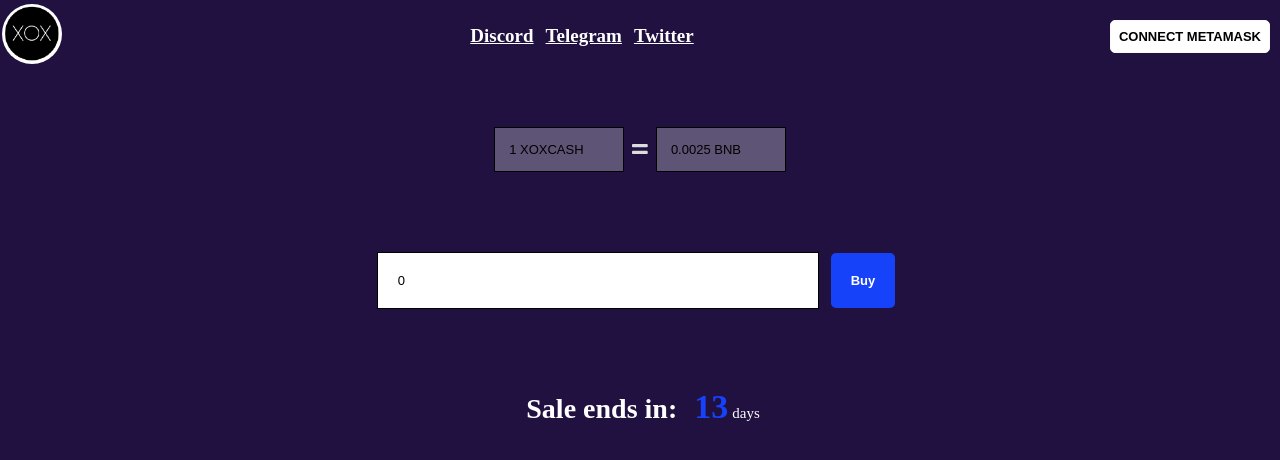
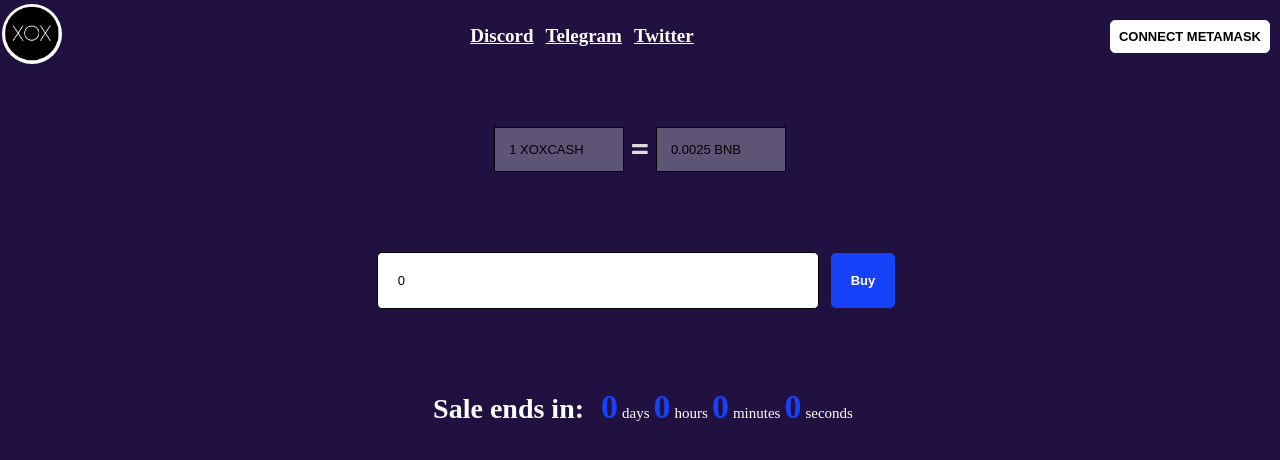
Before and after one commit to kingsley-einstein/TokenSale-Frontend, a React (Create React App) app: page / in a window 1280 px wide. Shown: the top 460 px of the page. Built offline with nearby package versions, Linux system fonts and the light colour scheme.

Commit message:
add countdown timer

```diff
--- /dev/null
+++ b/src/assets/env.js
@@ -0,0 +1 @@
+export const CONTRACT_ADDRESS = "0x106f65e8ac8Fb84024e583AE1abAf7552E7EE80d";
--- a/src/components/Input/index.js
+++ b/src/components/Input/index.js
@@ -8,4 +8,5 @@
   font-weight: ${props => props.fontWeight || "normal"};
   border: ${props => props.border || "1px solid gainsboro"};
   width: ${props => props.width || "100px"};
+  border-radius: ${props => props.borderRadius || "0px"};
 `;
--- a/src/pages/Home/index.js
+++ b/src/pages/Home/index.js
@@ -1,4 +1,5 @@
-import React, { useState, useReducer } from "react";
+/* eslint-disable react-hooks/exhaustive-deps */
+import React, { useState, useReducer, useEffect } from "react";
 import styled from "styled-components";
 import { FontAwesomeIcon } from "@fortawesome/react-fontawesome";
 import { faEquals } from "@fortawesome/free-solid-svg-icons";
@@ -9,6 +10,7 @@
 import reducer from "../../state/reducer";
 import logo from "../../xoximg.png";
 import PresaleABI from "../../assets/ABI.json";
+import { CONTRACT_ADDRESS } from "../../assets/env";
 
 const NavFlex = styled.div`
   display: flex;
@@ -65,6 +67,11 @@
 const Home = () => {
   const [state, dispatch] = useReducer(reducer, initialState);
   const [bnbAmount, setBNBAmount] = useState(0);
+  const [daysLeft, setDaysLeft] = useState("0");
+  const [hoursLeft, setHoursLeft] = useState("0");
+  const [minutesLeft, setMinutesLeft] = useState("0");
+  const [secondsLeft, setSecondsLeft] = useState("0");
+  const [presaleContract, setPresaleContract] = useState(null);
 
   const setProvider = provider =>
     dispatch({
@@ -72,13 +79,73 @@
       payload: new Web3(provider)
     });
 
+  const setAccount = account =>
+    dispatch({
+      type: "ACCOUNT_SET",
+      payload: account
+    });
+
   const handleBNBInputChange = e => setBNBAmount(e.target.value);
+
   const injectProvider = () => {
     if (window.ethereum) {
       setProvider(window.ethereum);
-      window.ethereum.send();
     }
   };
+
+  const setContract = () => {
+    const contract = new state.provider.eth.Contract(
+      PresaleABI,
+      CONTRACT_ADDRESS
+    );
+    console.log(CONTRACT_ADDRESS);
+    setPresaleContract(contract);
+  };
+
+  const requestAccounts = () => {
+    if (window.ethereum) {
+      window.ethereum
+        .request({ method: "eth_requestAccounts" })
+        .then(accounts => setAccount(accounts[0]));
+    }
+  };
+
+  const loadTime = async () => {
+    const remainingDays = await presaleContract.methods
+      .getRemainingDays()
+      .call();
+    const jsDate = new Date(Date.now() + remainingDays * 1000).getTime();
+    setInterval(() => {
+      const now = new Date().getTime();
+      const diff = jsDate - now;
+      const days = Math.floor(diff / (1000 * 60 * 60 * 24));
+      const hours = Math.floor(
+        (diff % (1000 * 60 * 60 * 24)) / (1000 * 60 * 60)
+      );
+      const minutes = Math.floor((diff % (1000 * 60 * 60)) / (1000 * 60));
+      const seconds = Math.floor((diff % (1000 * 60)) / 1000);
+      const daysAsString = days.toFixed(0);
+      const hoursAsString = hours.toFixed(0);
+      const minutesAsString = minutes.toFixed(0);
+      const secondsAsString = seconds.toFixed(0);
+      setDaysLeft(daysAsString);
+      setHoursLeft(hoursAsString);
+      setMinutesLeft(minutesAsString);
+      setSecondsLeft(secondsAsString);
+    }, 1000);
+  };
+
+  useEffect(() => {
+    injectProvider();
+  }, []);
+
+  useEffect(() => {
+    if (!!state.provider) setContract();
+  }, [state.provider]);
+
+  useEffect(() => {
+    if (!!presaleContract) loadTime();
+  }, [presaleContract]);
 
   return (
     <div>
@@ -129,8 +196,13 @@
           borderRadius="5px"
           fontStyle="normal"
           fontWeight="bold"
+          onClick={requestAccounts}
         >
-          CONNECT METAMASK
+          {!!state.account
+            ? state.account.substring(0, state.account.length - 36) +
+              "..." +
+              state.account.substring(state.account.length - 4)
+            : "CONNECT METAMASK"}
         </Button>
       </NavFlex>
       <CenterFlex marginTop="40px" padding="14px">
@@ -159,6 +231,7 @@
           <Input
             padding="20px"
             border="0.7px solid #000000"
+            borderRadius="5px"
             width="400px"
             placeholder="Enter BNB amount"
             value={bnbAmount}
@@ -196,10 +269,43 @@
             color="#1642fa"
             padding="1px 4px 1px 4px"
           >
-            13
+            {daysLeft}
           </SpanText>
           <SpanText fontSize="15px" fontWeight="normal" color="#ffffff">
             days
+          </SpanText>
+          <SpanText
+            fontSize="34px"
+            fontWeight="bold"
+            color="#1642fa"
+            padding="1px 4px 1px 4px"
+          >
+            {hoursLeft}
+          </SpanText>
+          <SpanText fontSize="15px" fontWeight="normal" color="#ffffff">
+            hours
+          </SpanText>
+          <SpanText
+            fontSize="34px"
+            fontWeight="bold"
+            color="#1642fa"
+            padding="1px 4px 1px 4px"
+          >
+            {minutesLeft}
+          </SpanText>
+          <SpanText fontSize="15px" fontWeight="normal" color="#ffffff">
+            minutes
+          </SpanText>
+          <SpanText
+            fontSize="34px"
+            fontWeight="bold"
+            color="#1642fa"
+            padding="1px 4px 1px 4px"
+          >
+            {secondsLeft}
+          </SpanText>
+          <SpanText fontSize="15px" fontWeight="normal" color="#ffffff">
+            seconds
           </SpanText>
         </DivInCenterFlex>
       </CenterFlex>
```
Also changed, not shown: 2 other files (tests, documents, lock files or other folders).
